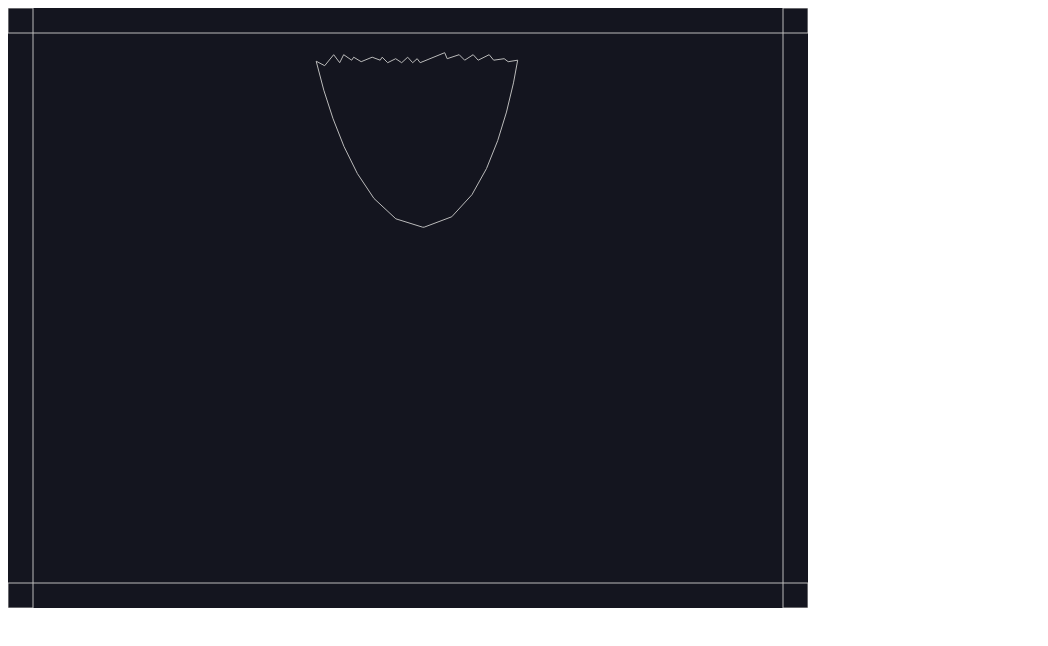
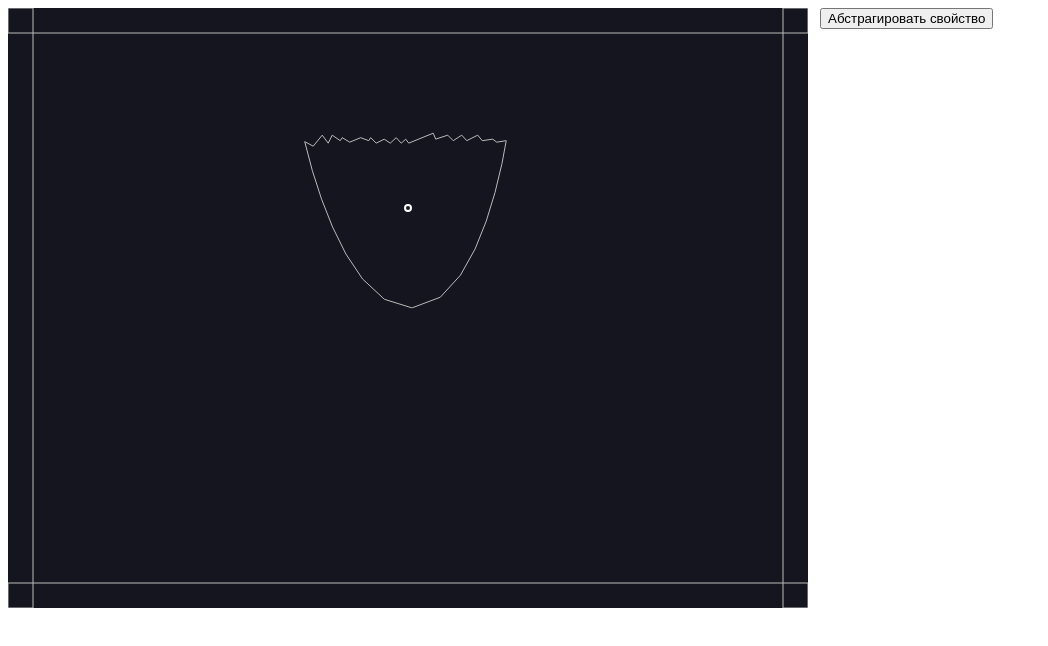
Before and after one commit to general-semantics-it/structural-differential, a plain HTML site: page index.html in a window 1280 px wide. Shown: the whole page, without its empty margins (0-1048 px from the left). Drawn offline with Linux system fonts and the light colour scheme.

Commit message:
move process

```diff
--- /dev/null
+++ b/css/styles.css
@@ -0,0 +1,4 @@
+.controls {
+    position: absolute;
+    left: 820px;
+}
--- /dev/null
+++ b/js/classes/BaseMatterElement.js
@@ -0,0 +1,20 @@
+(function() {
+    class BaseMatterElement {
+        constructor() {
+            this._matterElement = null;
+        }
+
+        matterElement() {
+            return this._matterElement;
+        }
+    }
+
+    if(typeof window.GS === 'undefined') {
+        window.GS = {};
+    }
+
+    if(typeof window.GS.SD === 'undefined') {
+        window.GS.SD = {};
+    }
+    window.GS.SD.BaseMatterElement = BaseMatterElement;
+}())
--- /dev/null
+++ b/js/classes/sd/AbstractedProperty.js
@@ -0,0 +1,38 @@
+(function() {
+    class AbstractedProperty extends GS.SD.BaseMatterElement {
+
+        constructor(x, y, group) {
+            super();
+            this.x = x;
+            this.y = y;
+            this.group = group;
+        }
+
+        draw() {
+            let Common = Matter.Common,
+                Composites = Matter.Composites,
+                Bodies = Matter.Bodies;
+            let particleOptions = Common.extend({ inertia: Infinity, friction: 0.00001, collisionFilter: { group: this.group }, render: { visible: false } } , {});
+            let constraintOptions = Common.extend({ stiffness: 0.06, render: { type: 'line', anchors: false } });
+
+            this._matterElement = Composites.stack(this.x, this.y, 1, 12, 5, 5, function(x, y, column, row) {
+
+                particleOptions.render.visible = row === 0;
+                return Bodies.circle(x, y, 8, particleOptions);
+            });
+
+
+            Composites.mesh(this._matterElement, 1, 12, false, constraintOptions);
+            this._matterElement.bodies[0].isStatic = true;
+        }
+
+    }
+    if(typeof window.GS === 'undefined') {
+        window.GS = {};
+    }
+
+    if(typeof window.GS.SD === 'undefined') {
+        window.GS.SD = {};
+    }
+    window.GS.SD.AbstractedProperty = AbstractedProperty;
+}())
--- /dev/null
+++ b/js/classes/sd/Process.js
@@ -0,0 +1,96 @@
+(function() {
+    var Composite = Matter.Composite,
+        Bodies = Matter.Bodies,
+        Constraint = Matter.Constraint,
+        Common = Matter.Common,
+        Svg = Matter.Svg;
+
+    class Process {
+        vertices = [];
+        color = Common.choose(['#f19648', '#f5d259', '#f55a3c', '#063e7b', '#ececd1']);
+        _pinConstraint;
+
+        constructor(world) {
+            this.world = world;
+            this.init();
+        }
+
+        async init() {
+            await this.setVertices();
+            this.addToWorld();
+        }
+
+        select(root, selector) {
+            return Array.prototype.slice.call(root.querySelectorAll(selector));
+        };
+
+        async loadSvg(url) {
+            return fetch(url)
+                .then(function(response) { return response.text(); })
+                .then(function(raw) { return (new window.DOMParser()).parseFromString(raw, 'image/svg+xml'); });
+        };
+
+        async setVertices() {
+            let _ = this;
+
+            await _.loadSvg('./svg/process.svg').then(function(root) {
+                _.vertices = _.select(root, 'path')
+                    .map(function(path) {
+                        return Svg.pathToVertices(path, 30);
+                    });
+
+            });
+
+        }
+
+        addToWorld() {
+
+            this.draw();
+            this.pin();
+
+            Composite.add(this.world, [
+                this._matterElement,
+                this._pinConstraint
+            ]);
+        }
+
+        draw() {
+            this._matterElement = Bodies.fromVertices(400, 200, this.vertices, {
+                render: {
+                    fillStyle: this.color,
+                    strokeStyle: this.color,
+                    lineWidth: 2
+                },
+                collisionFilter: {
+                    group: -1,
+                },
+                plugin: {
+                    type: 'process',
+                }
+            }, true);
+        }
+
+        pin() {
+            this._pinConstraint = Constraint.create({
+                pointA: {
+                    x: 0,
+                    y: 0
+                },
+                pointB: {
+                    x: this._matterElement.position.x,
+                    y: this._matterElement.position.y,
+                },
+                bodyA: this._matterElement
+            })
+
+        }
+    }
+    if(typeof window.GS === 'undefined') {
+        window.GS = {};
+    }
+
+    if(typeof window.GS.SD === 'undefined') {
+        window.GS.SD = {};
+    }
+    window.GS.SD.Process = Process;
+}())
--- /dev/null
+++ b/js/classes/ui/BaseElement.js
@@ -0,0 +1,73 @@
+(function() {
+    class BaseElement {
+
+        constructor() {
+            this._domElement = null;
+            this._children = [];
+            this._parent = null;
+        }
+
+        attach(component, index) {
+            if(component._parent) {
+                component._parent.detach(component);
+            }
+
+            component._parent = this;
+
+            if(typeof index !== 'undefined') {
+                this._children.splice(index, 0, component)
+            } else {
+                this._children.push(component);
+            }
+        }
+
+        detach(component) {
+            let componentIndex = this._children.indexOf(component);
+
+            if(component === -1) {
+                return;
+            }
+
+            this._children.splice(componentIndex, 1);
+        }
+
+        children() {
+            return this._children.slice();
+        }
+
+        domElement() {
+            return this._domElement;
+        }
+
+        parent() {
+            return this._parent
+        }
+
+        mount() {}
+
+        unmount() {
+            if(!this.isMounted()) {
+                return;
+            }
+
+            if(this._domElement.parentNode) {
+                this._domElement.parentNode.removeChild(this._domElement);
+            }
+
+            this._domElement = null;
+        }
+
+        isMounted() {
+            return this._domElement != null;
+        }
+    }
+
+    if(typeof window.GS === 'undefined') {
+        window.GS = {};
+    }
+
+    if(typeof window.GS.SD === 'undefined') {
+        window.GS.SD = {};
+    }
+    window.GS.SD.BaseElement = BaseElement;
+}())
--- /dev/null
+++ b/js/classes/ui/ControlPanel.js
@@ -0,0 +1,35 @@
+(function() {
+    class ControlPanel extends GS.SD.BaseElement {
+
+        constructor() {
+            super();
+
+        }
+
+        mount() {
+            this._domElement = document.createElement('DIV');
+            this._domElement.classList.add('controls');
+
+            this._domAbstract = document.createElement('BUTTON');
+            this._domAbstract.textContent = "Абстрагировать свойство";
+
+            this._domElement.appendChild(this._domAbstract);
+            this.parent()._domElement.appendChild(this._domElement)
+
+            this._domElement.addEventListener('click', function() {
+
+            })
+        }
+
+
+    }
+
+    if(typeof window.GS === 'undefined') {
+        window.GS = {};
+    }
+
+    if(typeof window.GS.SD === 'undefined') {
+        window.GS.SD = {};
+    }
+    window.GS.SD.ControlPanel = ControlPanel;
+}());
--- /dev/null
+++ b/js/classes/ui/Root.js
@@ -0,0 +1,214 @@
+(function() {
+    class Root extends GS.SD.BaseElement {
+        mouseConstraint;
+        mouse;
+        world;
+        engine;
+        render;
+
+        constructor() {
+            super();
+        }
+
+        mount() {
+            this._domElement = document.createElement('DIV');
+            this._domElement.id = 'root';
+            document.body.appendChild(this._domElement);
+
+        }
+
+        init() {
+            this.mount();
+
+            const cp = new GS.SD.ControlPanel();
+            this.attach(cp);
+            cp.mount();
+
+            const Engine = Matter.Engine,
+                Render = Matter.Render,
+                Common = Matter.Common;
+
+            // provide concave decomposition support library
+            Common.setDecomp(decomp);
+
+            // create engine
+            this.engine = Engine.create();
+            this.world = this.engine.world;
+
+            // create renderer
+            this.render = Render.create({
+                element: this._domElement,
+                engine: this.engine,
+                options: {
+                    width: 800,
+                    height: 600
+                }
+            });
+
+
+            this.setupRunner();
+
+            new GS.SD.Process(this.world);
+
+            this.addWalls();
+
+            this.setupMouse();
+
+            this.setEvents();
+
+            // fit the render viewport to the scene
+            Render.lookAt(this.render, {
+                min: { x: 0, y: 0 },
+                max: { x: 800, y: 600 }
+            });
+
+            Render.run(this.render);
+
+        }
+
+        setupRunner() {
+            let Runner = Matter.Runner;
+            // create runner
+            let runner = Runner.create();
+
+            Runner.run(runner, this.engine);
+        }
+
+        setupMouse() {
+            let MouseConstraint = Matter.MouseConstraint;
+            let Composite = Matter.Composite,
+                Mouse = Matter.Mouse;
+            // add mouse control
+            this.mouse = Mouse.create(this.render.canvas);
+
+            this.mouseConstraint = MouseConstraint.create(this.engine, {
+                mouse: this.mouse,
+                constraint: {
+                    stiffness: 0.2,
+                    render: {
+                        visible: false
+                    }
+                }
+            });
+
+            Composite.add(this.world, this.mouseConstraint);
+
+            // keep the mouse in sync with rendering
+            this.render.mouse = this.mouse;
+        }
+
+        addWalls() {
+            let Composite = Matter.Composite,
+                Bodies = Matter.Bodies;
+            Composite.add(this.world, [
+                Bodies.rectangle(400, 0, 800, 50, { isStatic: true }),
+                Bodies.rectangle(400, 600, 800, 50, { isStatic: true }),
+                Bodies.rectangle(800, 300, 50, 600, { isStatic: true }),
+                Bodies.rectangle(0, 300, 50, 600, { isStatic: true })
+            ]);
+        }
+
+        setEvents() {
+            let Events = Matter.Events,
+                Vertices = Matter.Vertices,
+                Composite = Matter.Composite;
+            let _ = this;
+
+            function isProcess(body) {
+                return body.plugin.type === 'process';
+            }
+
+            /*Events.on(this.mouseConstraint, 'mouseup', function({mouse}) {
+
+                // wrapping using matter-wrap plugin
+                let allBodies = Composite.allBodies(_.world);
+
+                function isProcess(body) {
+                    return body.plugin.type === 'process';
+                }
+
+                for (let i = 0; i < allBodies.length; i += 1) {
+                    let body = allBodies[i];
+                    if(Vertices.contains(body.vertices, mouse.mouseupPosition) && isProcess(body)) {
+                        let ap1 = new GS.SD.AbstractedProperty(mouse.mouseupPosition.x, mouse.mouseupPosition.y, -1);
+                        ap1.draw();
+
+                        Composite.add(_.world, [
+                            ap1.matterElement(),
+                        ]);
+
+                        return;
+                    }
+
+                }
+
+            })*/
+            let mouse = this.mouse;
+
+            let targetConstraint = null;
+            Events.on(this.mouseConstraint, 'startdrag', function() {
+                console.log('startdrag');
+                let allBodies = Composite.allBodies(_.world);
+                let allConstraints = Composite.allConstraints(_.world);
+
+                console.log(allConstraints);
+
+
+                for (let i = 0; i < allConstraints.length; i += 1) {
+                    let body = allConstraints[i].bodyA;
+                    if(!body) {
+                        continue;
+                    }
+                    if(Vertices.contains(body.vertices, mouse.mouseupPosition) && isProcess(body)) {
+                        console.log('selected', body);
+                        console.log(body);
+                        targetConstraint = allConstraints[i];
+
+                        Composite.remove(_.world, targetConstraint);
+                        return;
+                    }
+
+                }
+            })
+
+            Events.on(this.mouseConstraint, 'mousemove', function() {
+
+            })
+
+            Events.on(this.mouseConstraint, 'enddrag', function(mouseConstraint) {
+                console.log('enddrag', targetConstraint);
+                if(targetConstraint) {
+
+                    let constraint = Matter.Constraint.create({
+                        pointA: {
+                            x: 0,
+                            y: 0
+                        },
+                        pointB: {
+                            x: mouseConstraint.body.position.x,
+                            y: mouseConstraint.body.position.y
+                        },
+                        bodyA: mouseConstraint.body
+                    })
+                    Composite.add(_.world, [
+                        constraint
+                    ]);
+
+                }
+                targetConstraint = null;
+
+            })
+
+
+        }
+    }
+
+    if(typeof window.GS === 'undefined') {
+        window.GS = {};
+    }
+
+    if(typeof window.GS.SD === 'undefined') {
+        window.GS.SD = {};
+    }
+    window.GS.SD.Root = Root;
+}())
--- a/js/script.js
+++ b/js/script.js
@@ -1,175 +1,3 @@
+let root = new GS.SD.Root();
 
-var Engine = Matter.Engine,
-    Render = Matter.Render,
-    Runner = Matter.Runner,
-    Common = Matter.Common,
-    MouseConstraint = Matter.MouseConstraint,
-    Mouse = Matter.Mouse,
-    Composite = Matter.Composite,
-    Svg = Matter.Svg,
-    Bodies = Matter.Bodies,
-    Body = Matter.Body,
-    Composites = Matter.Composites,
-    Vertices = Matter.Vertices,
-    Events = Matter.Events;
-
-// provide concave decomposition support library
-Common.setDecomp(decomp);
-
-// create engine
-var engine = Engine.create(),
-    world = engine.world;
-
-// create renderer
-var render = Render.create({
-    element: document.body,
-    engine: engine,
-    options: {
-        width: 800,
-        height: 600
-    }
-});
-
-Render.run(render);
-
-// create runner
-var runner = Runner.create();
-Runner.run(runner, engine);
-
-// add bodies
-if (typeof fetch !== 'undefined') {
-    var select = function(root, selector) {
-        return Array.prototype.slice.call(root.querySelectorAll(selector));
-    };
-
-    var loadSvg = function(url) {
-        return fetch(url)
-            .then(function(response) { return response.text(); })
-            .then(function(raw) { return (new window.DOMParser()).parseFromString(raw, 'image/svg+xml'); });
-    };
-
-
-    loadSvg('./svg/process.svg').then(function(root) {
-        var color = Common.choose(['#f19648', '#f5d259', '#f55a3c', '#063e7b', '#ececd1']);
-
-        var vertexSets = select(root, 'path')
-            .map(function(path) {
-                return Svg.pathToVertices(path, 30);
-            });
-
-
-        Composite.add(world, Bodies.fromVertices(400, 80, vertexSets, {
-            render: {
-                fillStyle: color,
-                strokeStyle: color,
-                lineWidth: 2
-            },
-            collisionFilter: {
-                group: -1,
-            },
-            isStatic: true,
-            plugin: {
-                type: 'process',
-            }
-        }, true));
-    });
-} else {
-    Common.warn('Fetch is not available. Could not load SVG.');
-}
-
-Composite.add(world, [
-    Bodies.rectangle(400, 0, 800, 50, { isStatic: true }),
-    Bodies.rectangle(400, 600, 800, 50, { isStatic: true }),
-    Bodies.rectangle(800, 300, 50, 600, { isStatic: true }),
-    Bodies.rectangle(0, 300, 50, 600, { isStatic: true })
-]);
-
-// add mouse control
-var mouse = Mouse.create(render.canvas),
-    mouseConstraint = MouseConstraint.create(engine, {
-        mouse: mouse,
-        constraint: {
-            stiffness: 0.2,
-            render: {
-                visible: false
-            }
-        }
-    });
-
-Events.on(mouseConstraint, 'mouseup', function({mouse}) {
-    console.log(mouse);
-
-
-    // wrapping using matter-wrap plugin
-    let allBodies = Composite.allBodies(world);
-
-    function isProcess(body) {
-        return body.plugin.type === 'process';
-    }
-
-    for (let i = 0; i < allBodies.length; i += 1) {
-        let body = allBodies[i];
-        if(Vertices.contains(body.vertices, mouse.mouseupPosition) && isProcess(body)) {
-            let string1 = string(mouse.mouseupPosition.x, mouse.mouseupPosition.y, -1);
-            string1.bodies[0].isStatic = true;
-            Composite.add(world, [
-                string1,
-            ]);
-            return;
-        }
-
-    }
-
-})
-
-Composite.add(world, mouseConstraint);
-
-// keep the mouse in sync with rendering
-render.mouse = mouse;
-
-// fit the render viewport to the scene
-Render.lookAt(render, {
-    min: { x: 0, y: 0 },
-    max: { x: 800, y: 600 }
-});
-
-Render.run(render);
-
-
-
-function string(xx, yy, group) {
-    var particleOptions = Common.extend({ inertia: Infinity, friction: 0.00001, collisionFilter: { group: group }, render: { visible: false } } , {});
-    var constraintOptions = Common.extend({ stiffness: 0.06, render: { type: 'line', anchors: false } }, constraintOptions);
-
-    var string = Composites.stack(xx, yy, 1, 12, 5, 5, function(x, y, column, row) {
-
-        particleOptions.render.visible = row === 0;
-        return Bodies.circle(x, y, 8, particleOptions);
-    });
-
-    Composites.mesh(string, 1, 12, false, constraintOptions);
-    return string;
-}
-
-
-function makeCloth(xx, yy, columns, rows, columnGap, rowGap, crossBrace, particleRadius, particleOptions, constraintOptions) {
-    var Body = Matter.Body,
-        Bodies = Matter.Bodies,
-        Common = Matter.Common,
-        Composites = Matter.Composites;
-
-    var group = Body.nextGroup(true);
-    particleOptions = Common.extend({ inertia: Infinity, friction: 0.00001, collisionFilter: { group: group }, render: { visible: false }}, particleOptions);
-    constraintOptions = Common.extend({ stiffness: 0.06, render: { type: 'line', anchors: false } }, constraintOptions);
-
-    var cloth = Composites.stack(xx, yy, columns, rows, columnGap, rowGap, function(x, y) {
-        return Bodies.circle(x, y, particleRadius, particleOptions);
-    });
-    console.log(cloth);
-
-    Composites.mesh(cloth, columns, rows, crossBrace, constraintOptions);
-
-    cloth.label = 'Cloth Body';
-
-    return cloth;
-};
+root.init();
```
Also changed, not shown: index.html (+11 -0 lines), js/classes/sd/SD.js (added), js/libs/matter.js, js/libs/matter.min.js.
